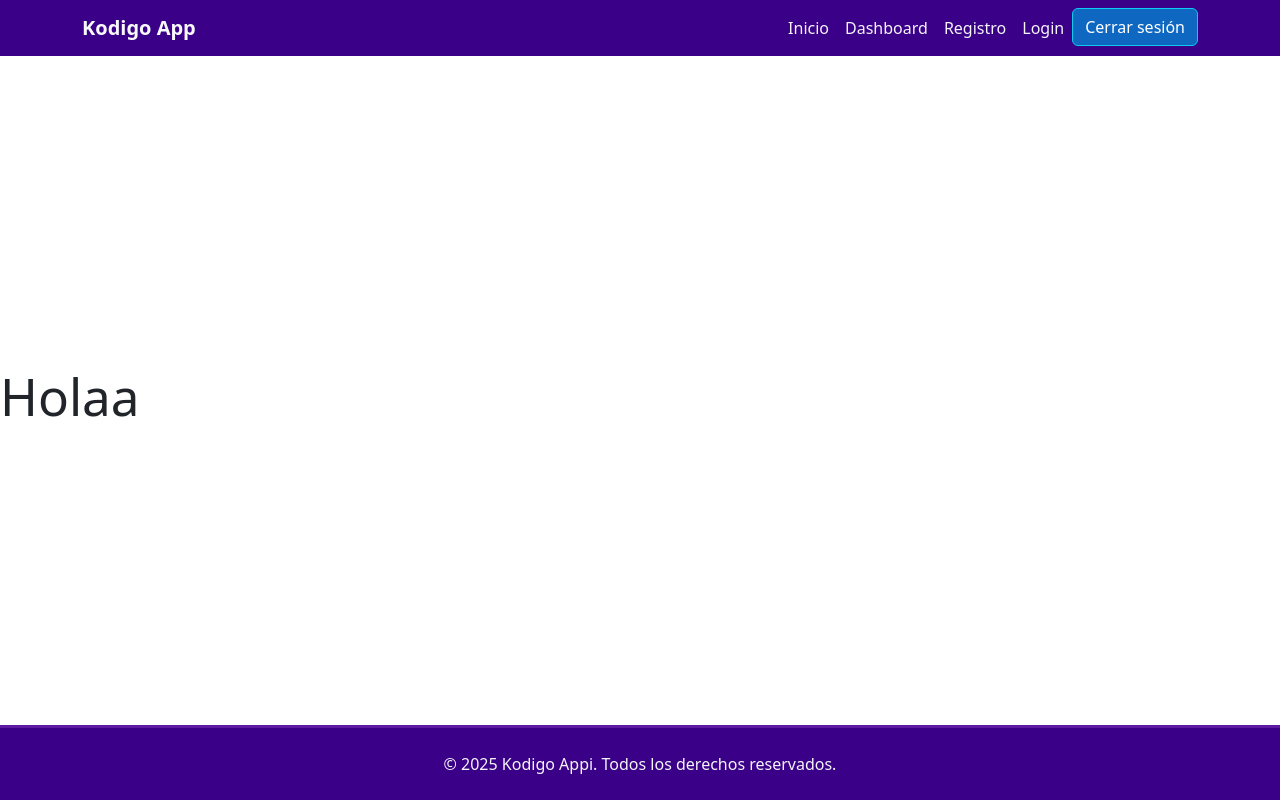
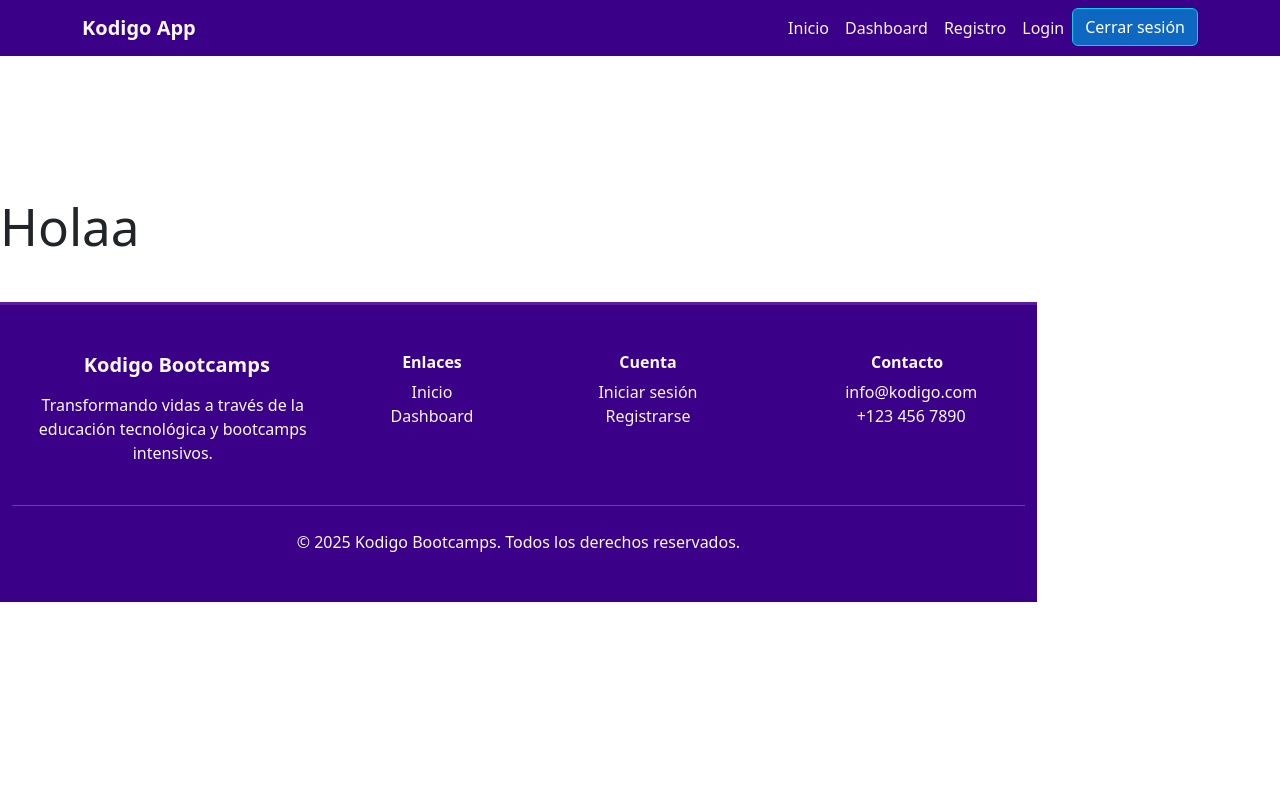
Before and after one commit to Robr44/Frotend_React_App, a React (Vite) app in the folder kodigo-Appi/: page /dashboard in a window 1280 px wide. Built offline with nearby package versions, Linux system fonts and the light colour scheme.

Commit message:
Fix/Agregando Footer mejorado para las vistas en general

```diff
--- a/kodigo-Appi/src/components/Footer.jsx
+++ b/kodigo-Appi/src/components/Footer.jsx
@@ -1,15 +1,46 @@
 import React from "react";
+import { Link } from "react-router";
 
 export default function Footer() {
   return (
-    <>
-     <footer className="footercontent text-light fixed-bottom py-4">
-      <div className="container-fluid justify-content-center">
-        <span className="text-light">
-          &copy; {new Date().getFullYear()} Kodigo Appi. Todos los derechos reservados.
-        </span>
+    <footer className="footercontent text-light py-5 mt-5">
+      <div className="container">
+        <div className="row">
+          <div className="col-lg-4 mb-4 mb-lg-0">
+            <h5 className="fw-bold mb-3">
+              <i className="bi bi-code-slash me-2"></i>Kodigo Bootcamps
+            </h5>
+            <p>Transformando vidas a través de la educación tecnológica y bootcamps intensivos.</p>
+          </div>
+          <div className="col-lg-2 mb-4 mb-lg-0">
+            <h6 className="fw-bold">Enlaces</h6>
+            <ul className="list-unstyled">
+              <li><Link to="/" className="text-light text-decoration-none">Inicio</Link></li>
+              <li><Link to="/dashboard" className="text-light text-decoration-none">Dashboard</Link></li>
+            </ul>
+          </div>
+          <div className="col-lg-3 mb-4 mb-lg-0">
+            <h6 className="fw-bold">Cuenta</h6>
+            <ul className="list-unstyled">
+              <li><Link to="/login" className="text-light text-decoration-none">Iniciar sesión</Link></li>
+              <li><Link to="/register" className="text-light text-decoration-none">Registrarse</Link></li>
+            </ul>
+          </div>
+          <div className="col-lg-3">
+            <h6 className="fw-bold">Contacto</h6>
+            <ul className="list-unstyled">
+              <li><i className="bi bi-envelope me-2"></i>info@kodigo.com</li>
+              <li><i className="bi bi-telephone me-2"></i>+123 456 7890</li>
+            </ul>
+          </div>
+        </div>
+        <hr className="my-4" />
+        <div className="text-center">
+          <span>
+            &copy; {new Date().getFullYear()} Kodigo Bootcamps. Todos los derechos reservados.
+          </span>
+        </div>
       </div>
     </footer>
-    </>
   );
 }
```
